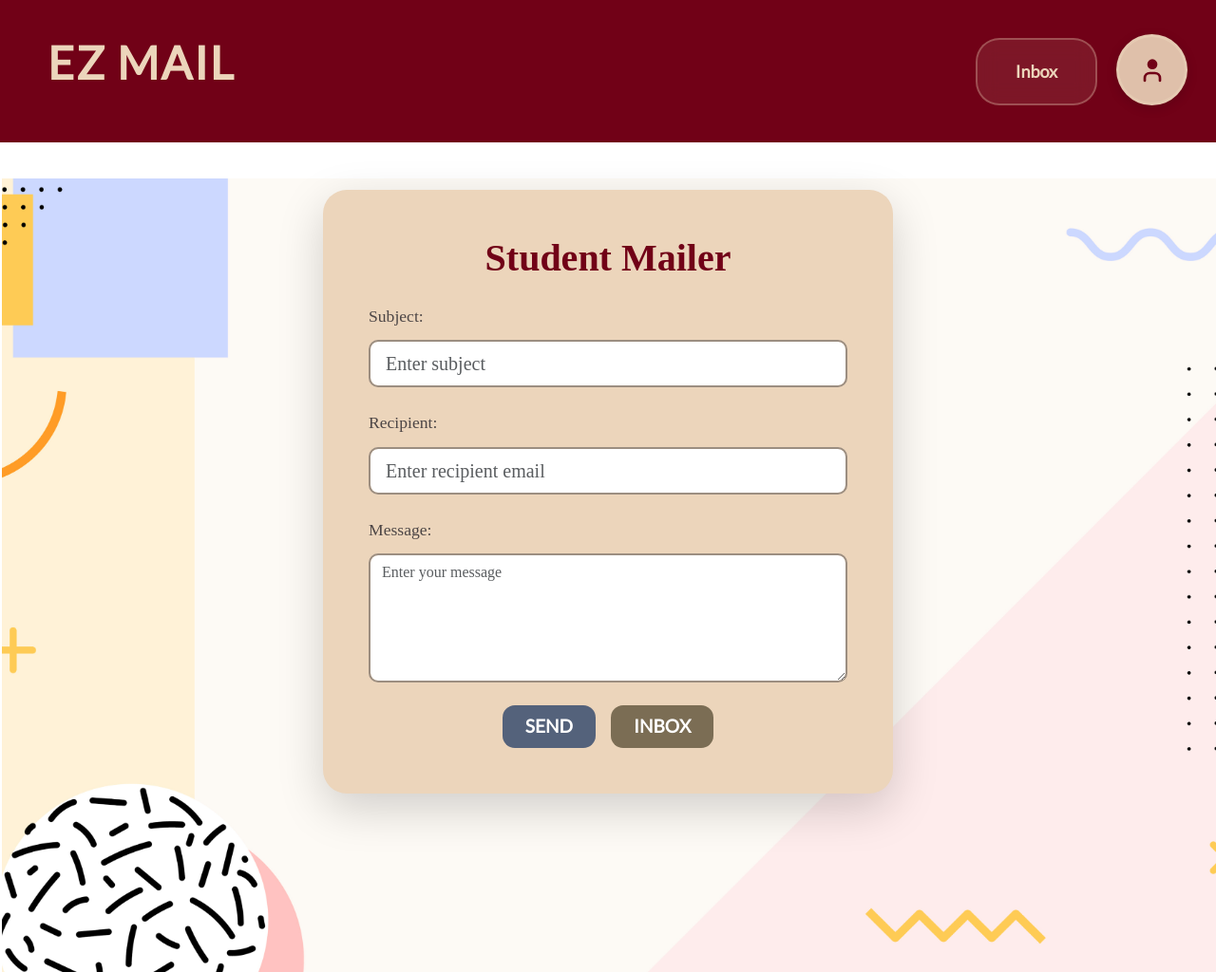
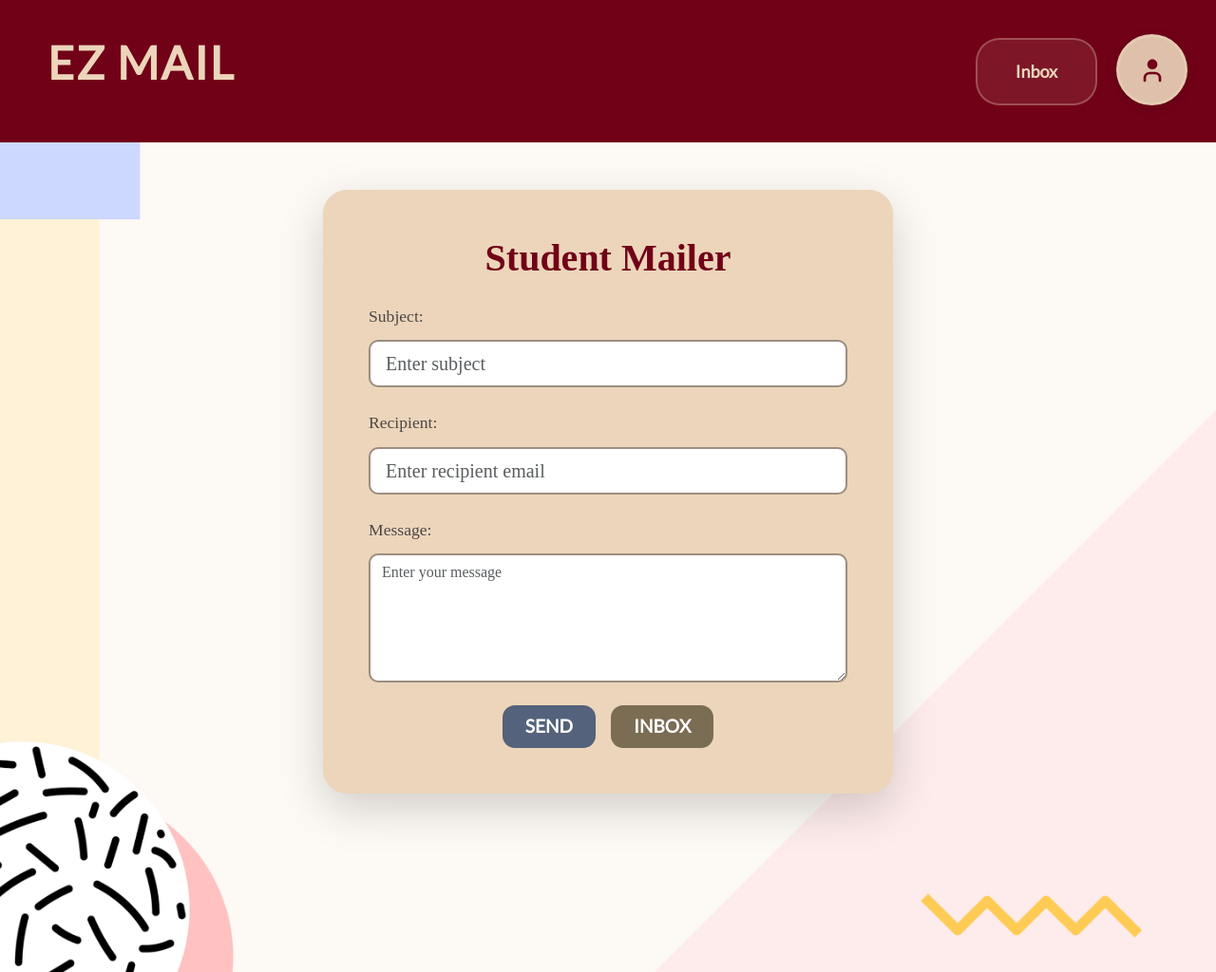
Before and after one commit to DarrenGuev/GmailAPIintegration, a Flask app: page / in a window 1280 px wide. Shown: the whole page at 95% size. Run offline with Flask 3, Linux system fonts and the light colour scheme; the visitor is signed in with stand-in values (Sample User, id 1); some web fonts are replaced.

Commit message:
final Main page

```diff
--- a/static/main.css
+++ b/static/main.css
@@ -7,7 +7,8 @@ body {
 .v6_2 {
   width: 100%;
   height: 1024px;
-  background: rgba(255,255,255,1);
+  background: url("/static/images/v13_432.png") no-repeat center center;
+  background-size: cover;
   opacity: 1;
   position: relative;
   top: 0px;
@@ -15,17 +16,7 @@ body {
   overflow: hidden;
 }
 .v58_20 {
-  width: 100%;
-  height: 836px;
-  background: url("/static/images/v13_432.png");
-  background-repeat: no-repeat;
-  background-position: center center;
-  background-size: cover;
-  opacity: 1;
-  position: absolute;
-  top: 188px;
-  left: 2px;
-  overflow: hidden;
+  display: none;
 }
 .v8_12 {
   width: 100%;
@@ -36,6 +27,7 @@ body {
   top: 0px;
   left: 0px;
   overflow: hidden;
+  z-index: 10;
 }
 .v8_13 {
   width: 100%;
@@ -469,3 +461,10 @@ input[name="to"].v13_506 {
 .v13_8, .v13_513, .v13_509, .v13_511, .v13_505, .v13_506, .v75_16, .v75_18, .v73_11, .v73_12 {
   display: none;
 }
+.v75_13 {
+  display: none;
+}
+
+.v13_8, .v13_513, .v13_509, .v13_511, .v13_505, .v13_506, .v75_16, .v75_18, .v73_11, .v73_12 {
+  display: none;
+}
```
